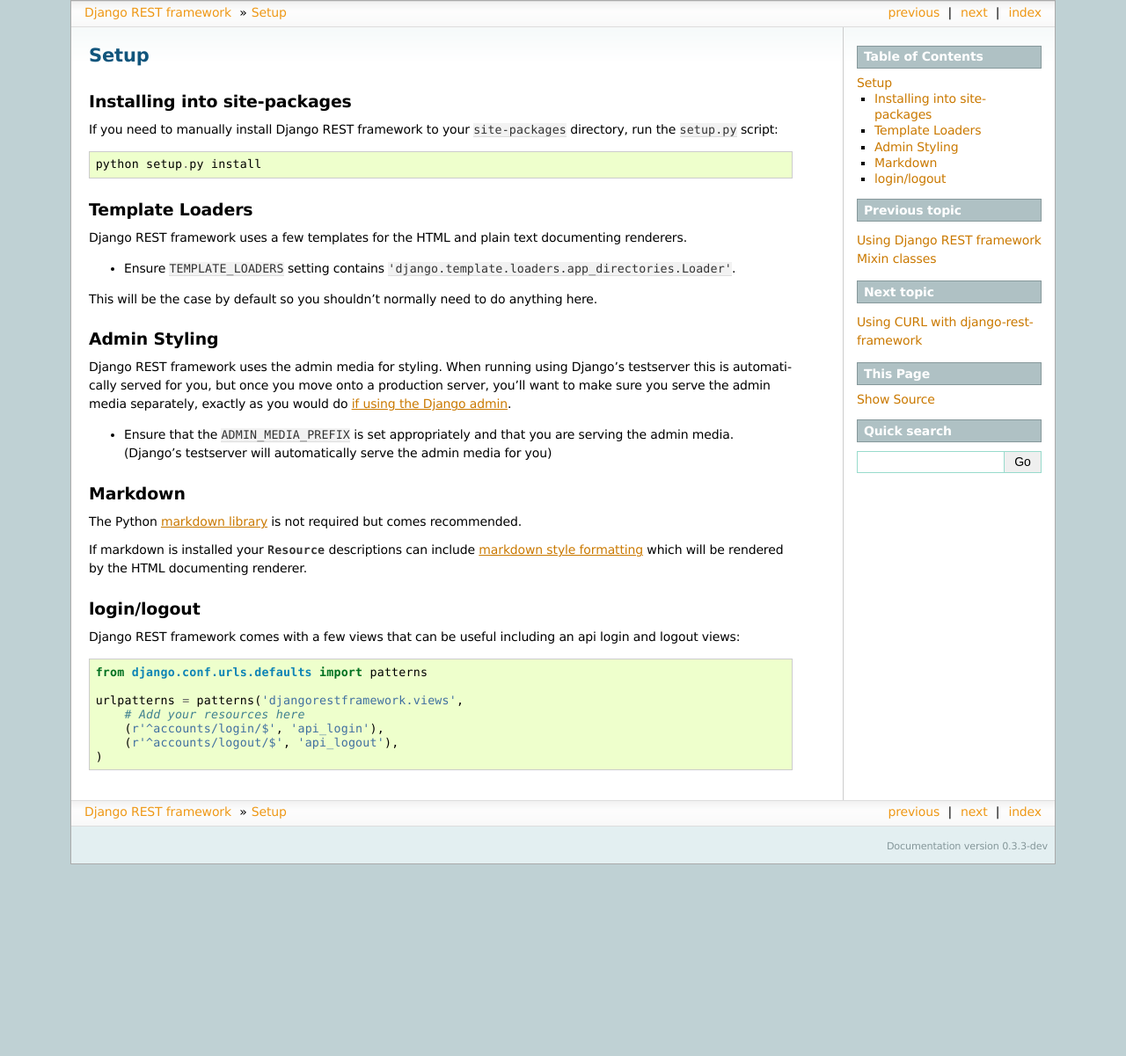
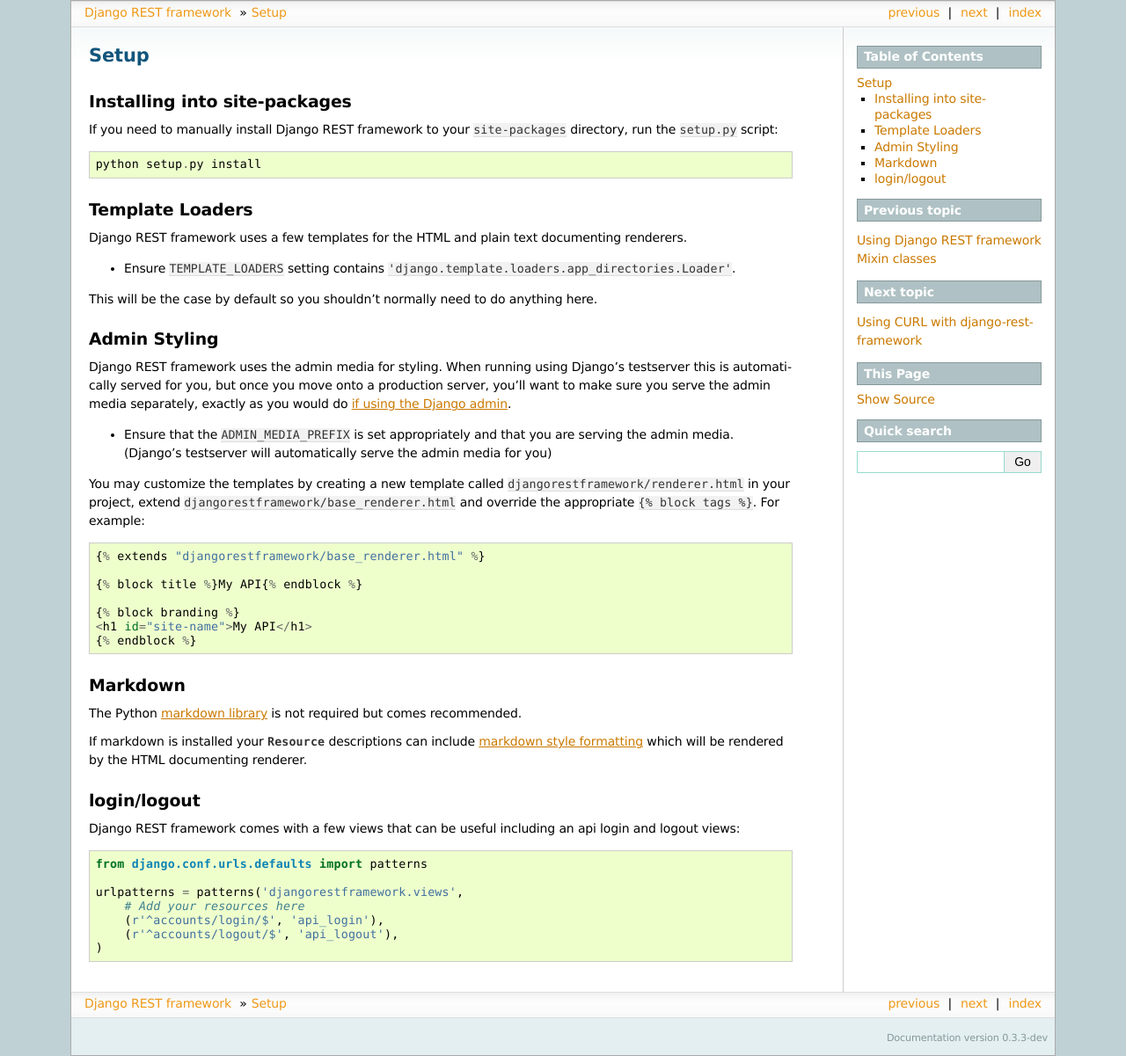
Before and after one commit to Adam-dev-coder/python-django-projects, a Sphinx documentation site: the page built from docs/howto/setup.rst, in a window 1280 px wide. Shown: the whole page at 88% size. Built offline with Sphinx 7.4.7, drawn with Linux system fonts in a browser that asks for light colours; before the commit the page ends 983 px from its top, so only the background shows below that.

Commit message:
Documentation on how to override the template; Closes Issue #165

```diff
--- a/docs/howto/setup.rst
+++ b/docs/howto/setup.rst
@@ -29,6 +29,19 @@ but once you move onto a production server, you'll want to make sure you serve t
 * Ensure that the ``ADMIN_MEDIA_PREFIX`` is set appropriately and that you are serving the admin media.
   (Django's testserver will automatically serve the admin media for you)
 
+You may customize the templates by creating a new template called ``djangorestframework/renderer.html``
+in your project, extend ``djangorestframework/base_renderer.html`` and override the
+appropriate ``{% block tags %}``. For example::
+
+    {% extends "djangorestframework/base_renderer.html" %}
+
+    {% block title %}My API{% endblock %}
+
+    {% block branding %}
+    <h1 id="site-name">My API</h1>
+    {% endblock %}
+
+
 Markdown
 --------
 
```
